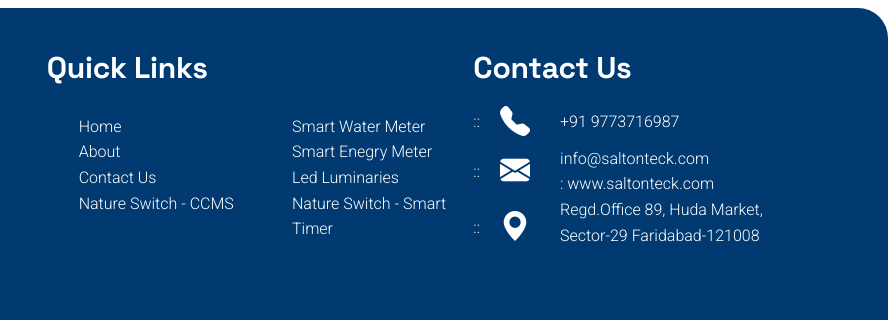
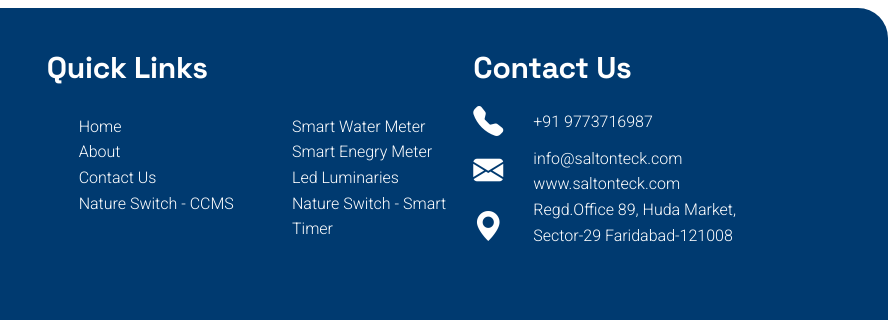
Before and after one commit to Himanshukumar2003/Salton-Teck-LLP, a plain HTML site: page salton/frame-streetlight/streetlight-sl3.html in a window 1280 px wide. Shown: the part 3193-3513 px from the top of the page, 392-1280 px from the left. Drawn offline with nearby package versions, Linux system fonts and the light colour scheme.

Commit message:
first commit

```diff
--- a/salton/frame-streetlight/streetlight-sl3.html
+++ b/salton/frame-streetlight/streetlight-sl3.html
@@ -726,24 +726,24 @@
                     <div class="col-lg-4 col-md-6">
 
                         <h4>Contact Us</h4>
-                        <div class="contacts-item">::
+                        <div class="contacts-item">
                             <i class="bi bi-telephone-fill" style="font-size: 30px; margin-right: 10px;"></i>
-                            <div class="cont:t">
+                            <div class="content">
                                 <a href="tel:9773716987" class="title">+91 9773716987</a>
                             </div>
                         </div>
 
-                        <div class="contacts-item">::
+                        <div class="contacts-item">
                             <i class="bi bi-envelope-fill" style="font-size: 30px; margin-right: 10px;"></i>
-                            <div class="content:
-                                <a href=" mailto:info@saltonteck.com" class="title">info@saltonteck.com
+                            <div class="content">
+                                <a href="mailto:info@saltonteck.com" class="title">info@saltonteck.com
                                 </a> <br>
-                                :
+
                                 <a href="mailto:www.saltonteck.com" class="title"> www.saltonteck.com</a>
                             </div>
 
                         </div>
-                        <div class="contacts-item">::
+                        <div class="contacts-item">
                             <i class="bi bi-geo-alt-fill" style="font-size: 30px; margin-right: 10px;"></i>
                             <div class="content">
                                 <p class="title">Regd.Office
@@ -775,7 +775,6 @@
 
 
 
-
     <script src="/js/aos.js"></script>
 
     <script src='/js/gsap.js'></script>
```
Also changed, not shown: salton/frame-streetlight/streetlight-sl4.html (+7 -8 lines), salton/frame-streetlight/streetlight-sl5.html (+6 -6 lines).
